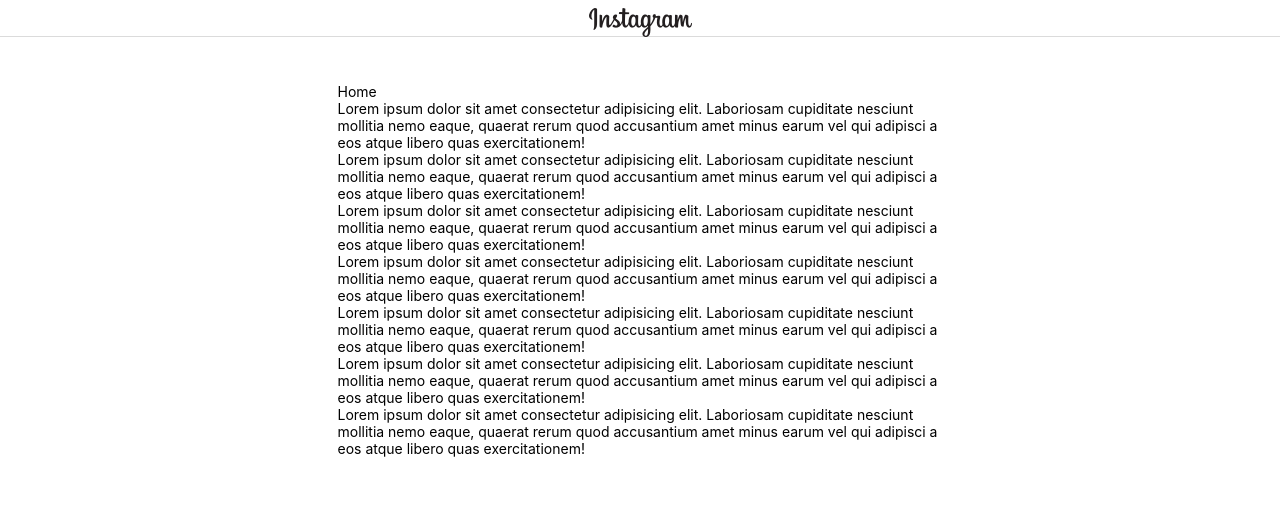
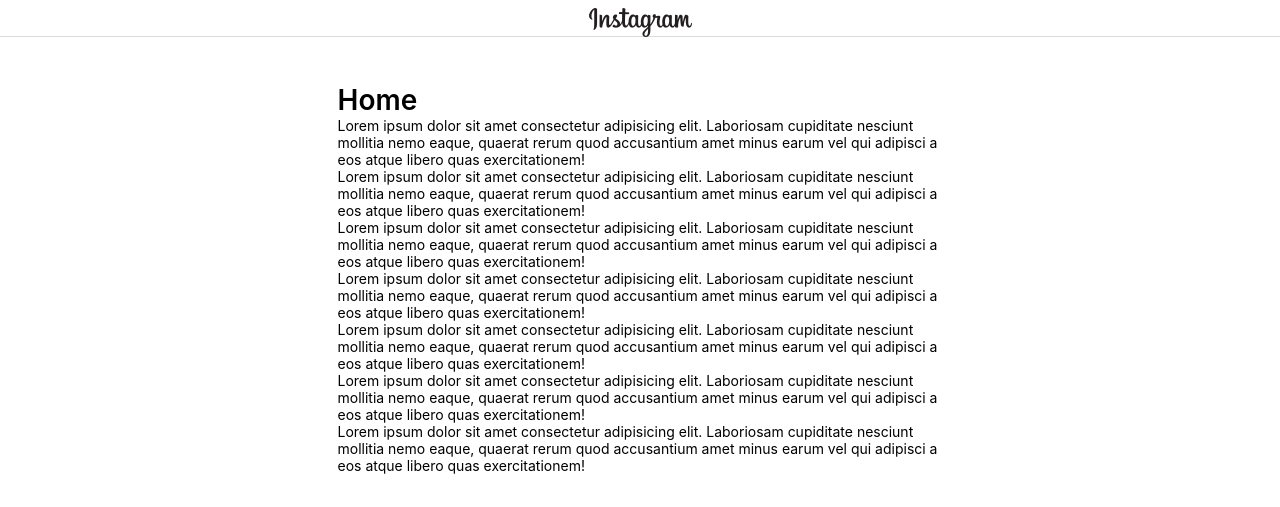
Before and after one commit to cihat/instagram-clone, a Vue app: page / in a window 1280 px wide. Shown: the top 507 px of the page. Built offline with nearby package versions, Linux system fonts and the light colour scheme.

Commit message:
update style

```diff
--- a/src/styles/app.css
+++ b/src/styles/app.css
@@ -4,7 +4,7 @@
   margin: 0;
   padding: 0;
   border: 0;
-  font: inherit;
+  font-family: inherit;
 
 }
 
@@ -19,12 +19,32 @@ html {
 
 body {
   font-size: 1rem;
+  font-weight: normal;
   font-family: -apple-system, BlinkMacSystemFont, 'Segoe UI', Roboto, Helvetica,
     Arial, sans-serif, 'Apple Color Emoji', 'Segoe UI Emoji', 'Segoe UI Symbol';
     padding-top: var(--header-height);
+    padding-bottom: var(--header-height);
 }
 
 a {
   color: inherit;
   text-decoration: none;
 }
+
+button {
+  background-color: transparent;
+  cursor: pointer;
+}
+
+img {
+  max-width: 100%;
+  vertical-align: middle;
+}
+
+h1, h2, h3, h4, h5, h6, b, strong, label {
+  font-weight: 600;
+}
+
+li {
+  list-style: none;
+}
```
